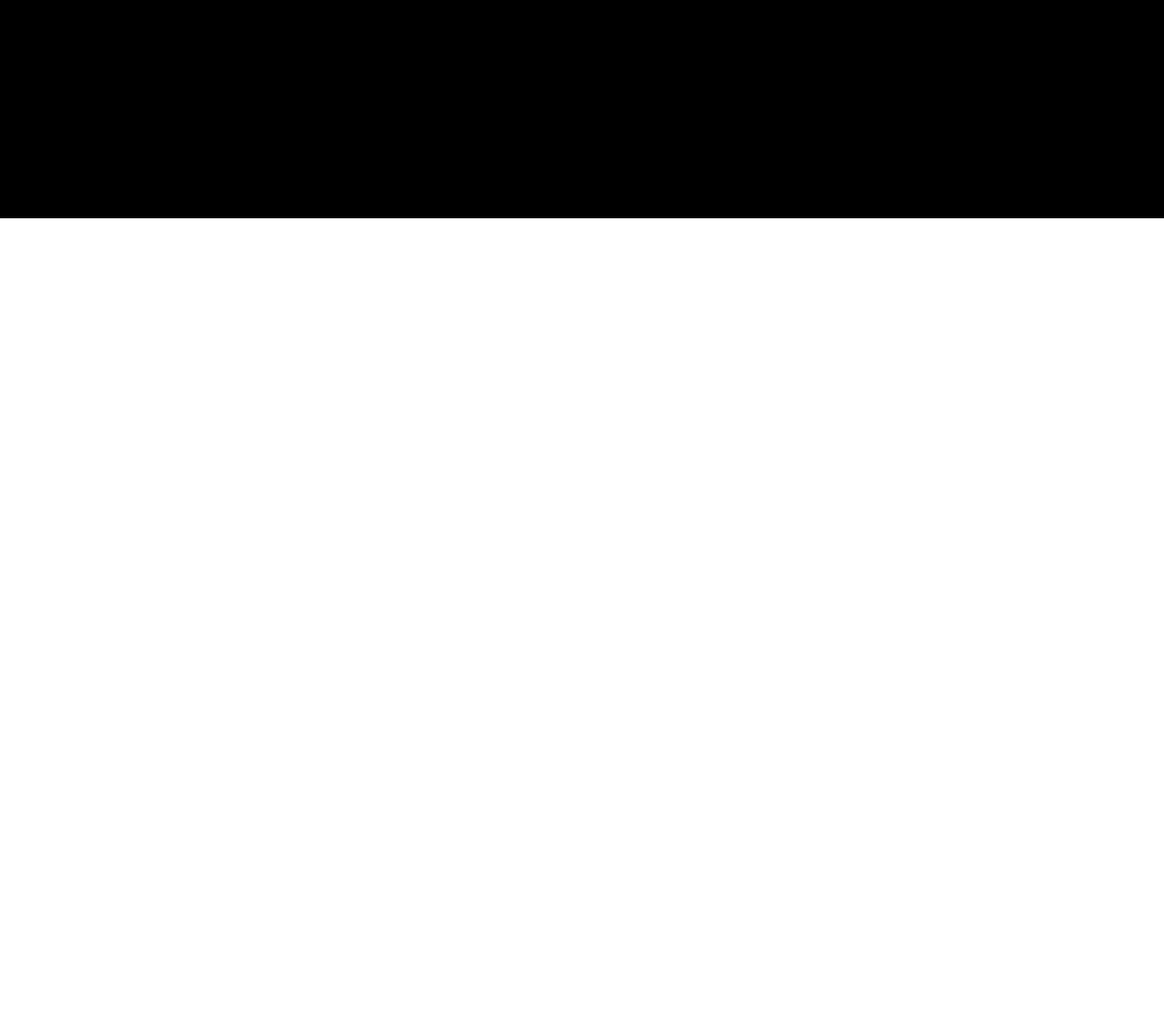
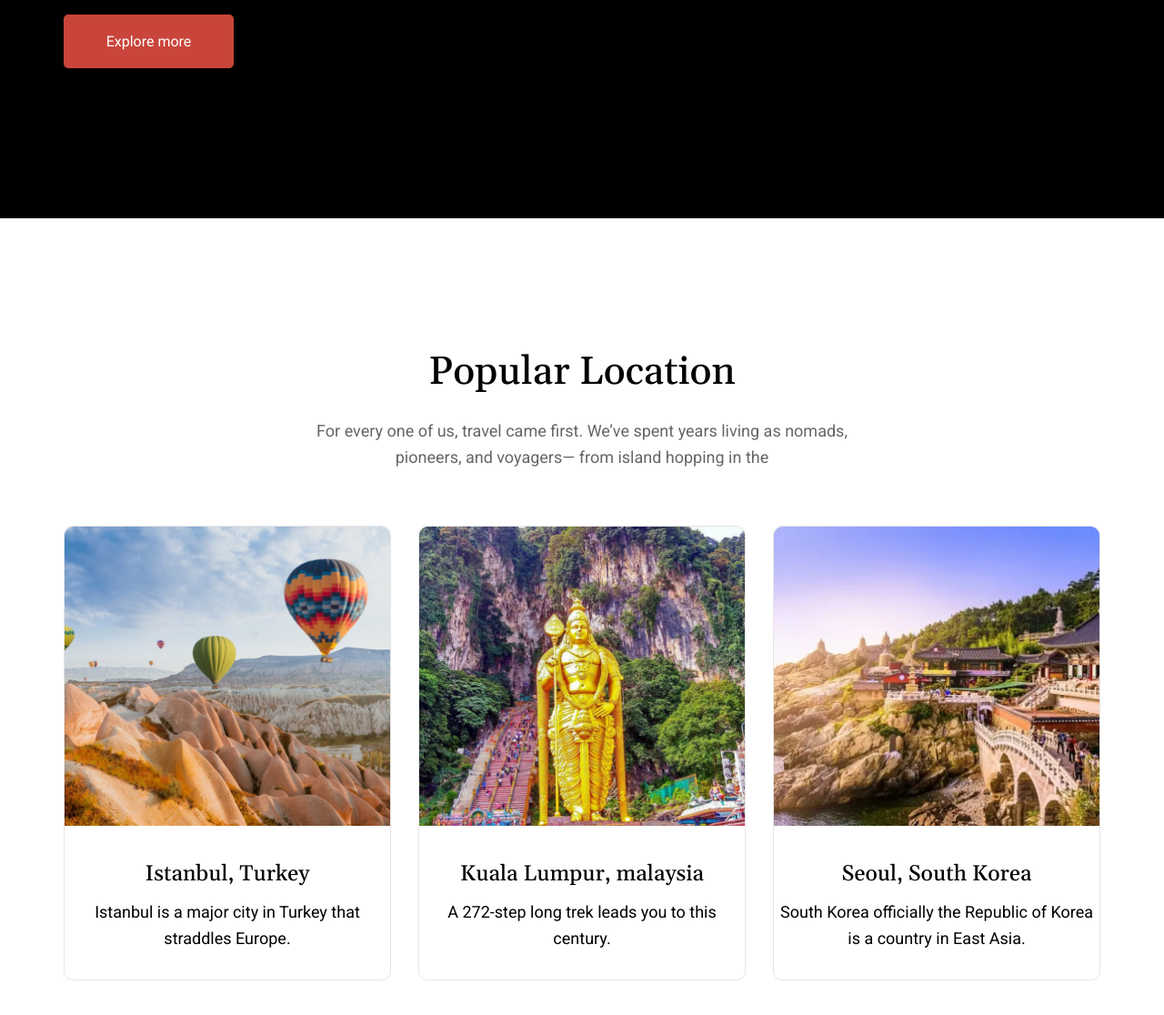
Before and after one commit to manilenko/traveland, a plain HTML site: page index.html in a window 1280 px wide. Shown: the part 660-1776 px from the top of the page at 91% size. Before the commit the page ends 900 px from the top, so only its background shows below. Drawn offline with nearby package versions, Linux system fonts and the light colour scheme; a web font is replaced by a local one.

Commit message:
add block location

```diff
--- a/css/style.scss
+++ b/css/style.scss
@@ -1,8 +1,8 @@
-@import url('https://fonts.googleapis.com/css2?family=Ribeye&family=Roboto:wght@400;500&display=swap');
+@import url('https://fonts.googleapis.com/css2?family=Gelasio:wght@500&family=Ribeye&family=Roboto:wght@400;500&display=swap');
 
 
 body{
-   font-family: 'Roboto';
+   font-family: 'Roboto', sans-serif;
    font-weight: 400;
    font-size: 18px;
    line-height: 1.6;
@@ -29,6 +29,29 @@ body{
       width: 120px;
       height: 43px;
       font-size: 14px;
+   }
+}
+
+.title-body{
+   display: flex;
+   flex-direction: column;
+   align-items: center;
+   & .title-body__title{
+      font-weight: 500;
+      font-size: 43px;
+      font-family: 'Gelasio', serif;
+      line-height: 140%;
+      padding-bottom: 20px;
+   }
+   & .title-body__text{
+      opacity: 0.6;
+      line-height: 160%;
+      text-align: center;
+      max-width: 656px;
+      padding-bottom: 60px;
+      @media (max-width: 560px) {
+         padding-bottom: 30px;
+      }
    }
 }
 //----------------------------------------------
@@ -111,7 +134,7 @@ body{
    z-index: 10;
 }
 .logo__text{
-   font-family: 'Ribeye';
+   font-family: 'Ribeye', cursive;
    font-size: 24px;
    line-height: 1.5;
    letter-spacing: 0.06em;
@@ -171,7 +194,7 @@ body{
    font-weight: 700;
    font-size: 65px;
    line-height: 120%;
-   font-family: 'Ribeye';
+   font-family: 'Gelasio', serif;
    max-width: 700px;
    color: #FFFFFF;
    @media (max-width: 479px) {
@@ -188,3 +211,58 @@ body{
       padding-bottom:20px;
    }
 }
+
+//--------------------location-------------------
+.location{
+   padding: 140px 0 170px 0;
+   @media (max-width: 560px) {
+      padding: 30px 0 40px 0;
+   }
+}
+.location__content{
+   display: flex;
+   gap: 30px;
+   @media (max-width: 560px) {
+      flex-direction: column;
+   }
+}
+.content-location__body{
+   display: flex;
+   flex: 0 1 360px;
+   flex-direction: column;
+   border: 1px solid rgba(0, 0, 0, 0.1);
+   border-radius: 10px;
+   text-align: center;
+   & .content-location__img{
+      max-width: 360px;
+      @media (max-width: 560px) {
+         order: 3;
+         display: block;
+         margin-left: auto;
+         margin-right: auto;
+      }
+      & img{
+         width: 100%;
+      }
+   }
+   & h3 {
+      padding: 35px 0 10px 0;
+      font-family: 'Gelasio', serif;
+      font-size: 24px;
+      line-height: 150%;
+      @media (max-width: 560px) {
+         padding: 20px 0;
+         order: 1;
+      }
+   }
+   & p{
+      padding-bottom: 30px;
+      @media (max-width: 560px) {
+         padding-bottom: 0;
+         order: 2;
+      }
+   }
+   @media (max-width: 560px) {
+      border: none;
+   }
+}
--- a/index.html
+++ b/index.html
@@ -45,6 +45,33 @@
             </div>
          </div>
       </section>
+      <section class="location">
+         <div class="location__container">
+            <div class="location__title title-body">
+               <h2 class="title-body__title">Popular Location</h2>
+               <p class="title-body__text">For every one of us, travel came first. We’ve spent years living as nomads,
+                  pioneers, and voyagers— from island hopping in the</p>
+            </div>
+            <div class="location__content content-location">
+               <div class="content-location__body">
+                  <div class="content-location__img"><img src="img/location/01.png" alt=""></div>
+                  <h3 class="content-location__title">Istanbul, Turkey</h3>
+                  <p class="content-location__text">Istanbul is a major city in Turkey that straddles Europe. </p>
+               </div>
+               <div class="content-location__body">
+                  <div class="content-location__img"><img src="img/location/02.png" alt=""></div>
+                  <h3 class="content-location__title">Kuala Lumpur, malaysia</h3>
+                  <p class="content-location__text">A 272-step long trek leads you to this century.</p>
+               </div>
+               <div class="content-location__body">
+                  <div class="content-location__img"><img src="img/location/03.png" alt=""></div>
+                  <h3 class="content-location__title">Seoul, South Korea</h3>
+                  <p class="content-location__text">South Korea officially the Republic of Korea is a country in East
+                     Asia.</p>
+               </div>
+            </div>
+         </div>
+      </section>
    </main>
 
 </div>
```
Also changed, not shown: css/style.css, img/location/01.png (added), img/location/02.png (added), img/location/03.png (added), 1 other file.
